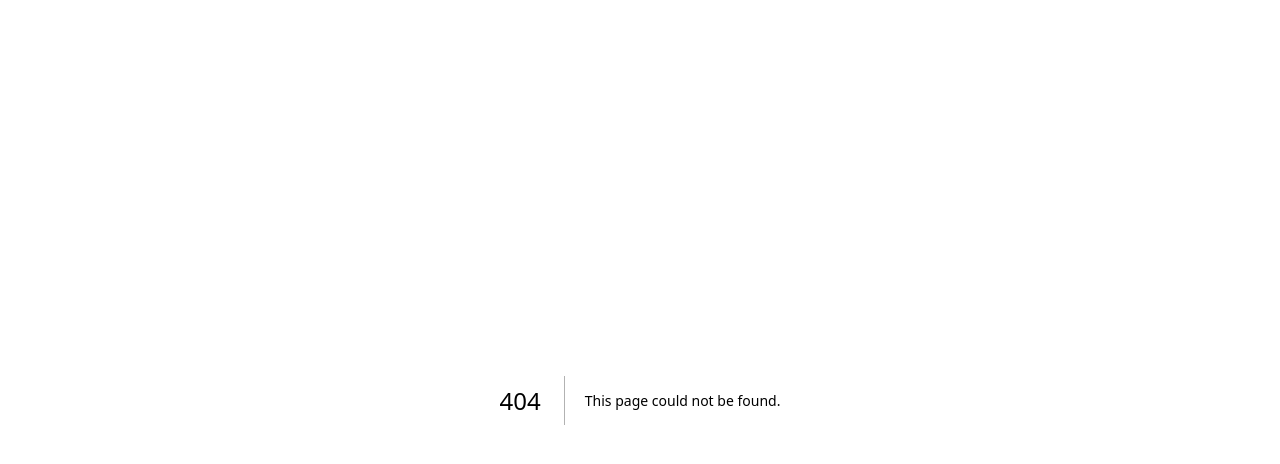
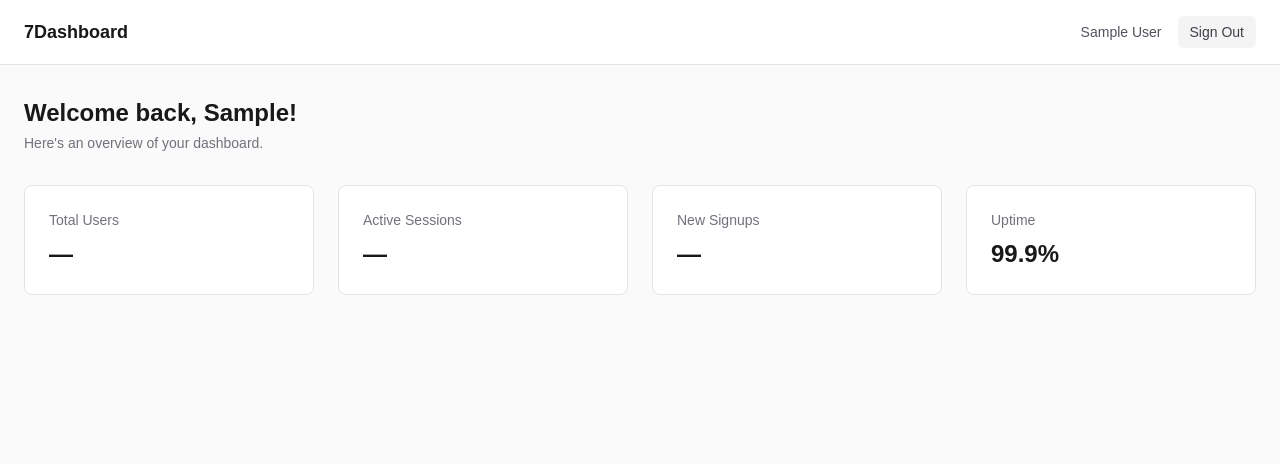
Before and after one commit to gonatonormanjan-max/7-DASHBOARD, a Next.js app: page /dashboard in a window 1280 px wide. Before the commit this address had no page. Shown: the top 464 px of the page. Built offline with nearby package versions, Linux system fonts and the light colour scheme; no server answers; sample sign-in values are in the browser's storage.

Commit message:
feat: add protected dashboard page with stats cards

```diff
--- /dev/null
+++ b/app/dashboard/page.tsx
@@ -0,0 +1,67 @@
+import { redirect } from "next/navigation";
+import { auth, signOut } from "@/lib/auth";
+
+export default async function DashboardPage() {
+  const session = await auth();
+
+  if (!session?.user) {
+    redirect("/auth/login");
+  }
+
+  return (
+    <div className="min-h-screen bg-zinc-50">
+      {/* Top Bar */}
+      <header className="border-b border-zinc-200 bg-white">
+        <div className="mx-auto flex max-w-7xl items-center justify-between px-6 py-4">
+          <h1 className="text-lg font-semibold text-zinc-900">7Dashboard</h1>
+          <div className="flex items-center gap-4">
+            <span className="text-sm text-zinc-600">{session.user.name}</span>
+            <form
+              action={async () => {
+                "use server";
+                await signOut({ redirectTo: "/auth/login" });
+              }}
+            >
+              <button
+                type="submit"
+                className="rounded-md bg-zinc-100 px-3 py-1.5 text-sm font-medium text-zinc-700 transition-colors hover:bg-zinc-200"
+              >
+                Sign Out
+              </button>
+            </form>
+          </div>
+        </div>
+      </header>
+
+      {/* Main Content */}
+      <main className="mx-auto max-w-7xl px-6 py-8">
+        <h2 className="text-2xl font-semibold text-zinc-900">
+          Welcome back, {session.user.name?.split(" ")[0]}!
+        </h2>
+        <p className="mt-1 text-sm text-zinc-500">
+          Here&apos;s an overview of your dashboard.
+        </p>
+
+        {/* Stats Cards */}
+        <div className="mt-8 grid gap-6 sm:grid-cols-2 lg:grid-cols-4">
+          {[
+            { label: "Total Users", value: "—" },
+            { label: "Active Sessions", value: "—" },
+            { label: "New Signups", value: "—" },
+            { label: "Uptime", value: "99.9%" },
+          ].map((stat) => (
+            <div
+              key={stat.label}
+              className="rounded-lg border border-zinc-200 bg-white p-6"
+            >
+              <p className="text-sm text-zinc-500">{stat.label}</p>
+              <p className="mt-2 text-2xl font-semibold text-zinc-900">
+                {stat.value}
+              </p>
+            </div>
+          ))}
+        </div>
+      </main>
+    </div>
+  );
+}
```
